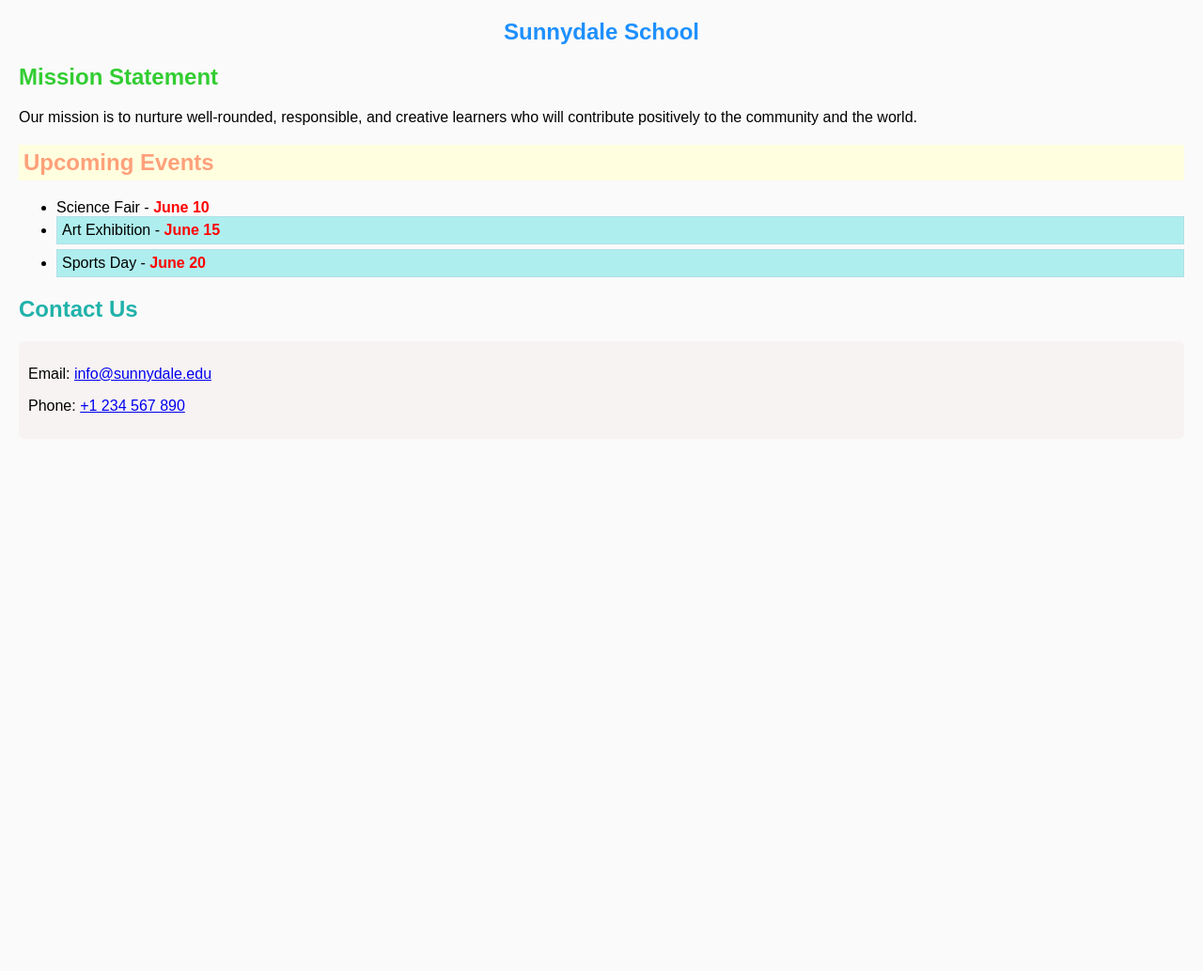
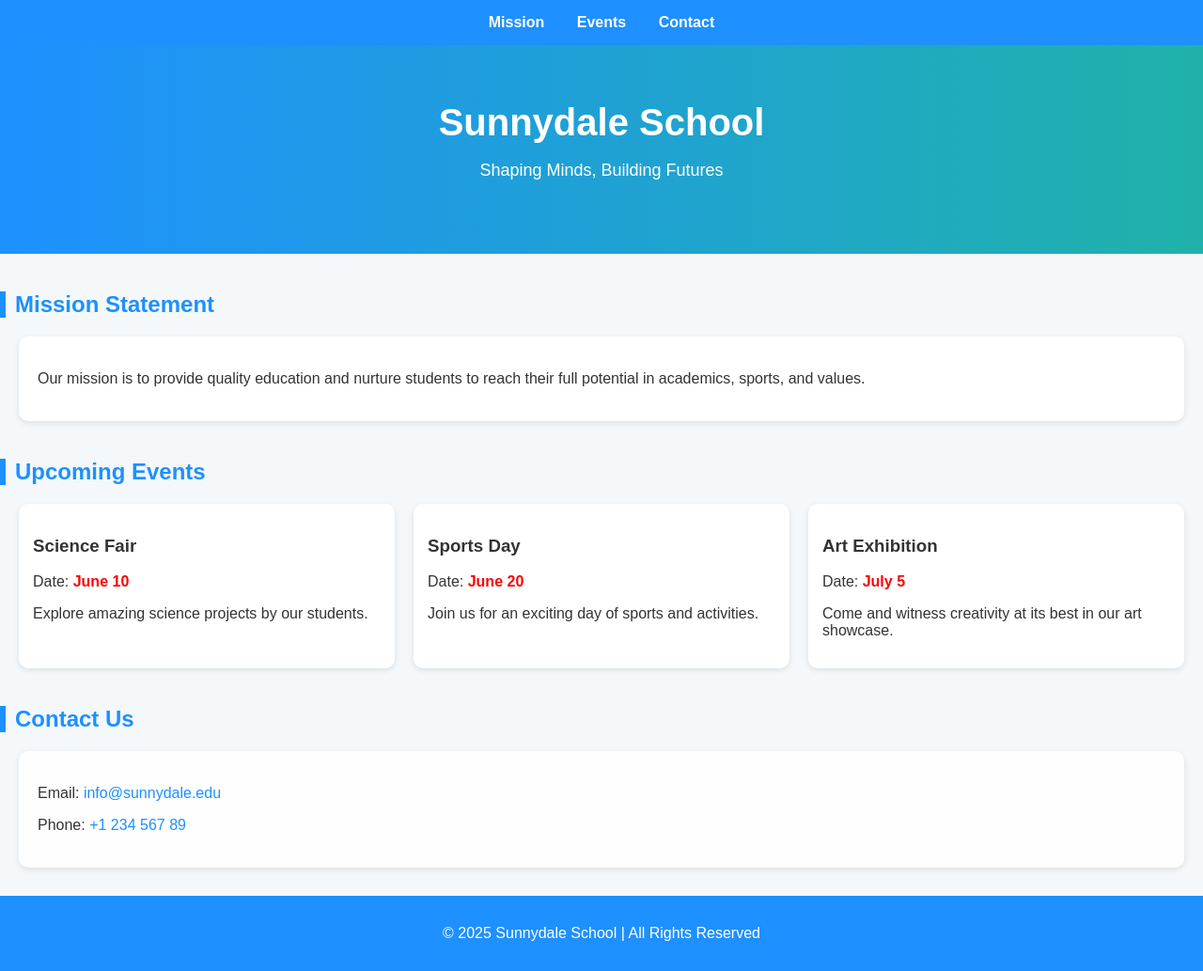
Before and after one commit to AetherAthletics/culinarydesign, a plain HTML site: page index.html in a window 1280 px wide. Shown: the whole page at 94% size. Before the commit the page ends 800 px from the top, so only its background shows below. Drawn offline with Linux system fonts and the light colour scheme.

Commit message:
index.html

```diff
--- a/index.html
+++ b/index.html
@@ -2,86 +2,168 @@
 <html lang="en">
 <head>
   <meta charset="UTF-8">
+  <meta name="viewport" content="width=device-width, initial-scale=1.0">
   <title>Sunnydale School</title>
   <style>
-
     body {
-      font-family: 'Arial', sans-serif;
-      margin: 20px;
-      background-color: #fafafa;
+      font-family: Arial, sans-serif;
+      margin: 0;
+      background-color: #f4f8fb;
+      color: #333;
     }
 
-
-    h1 {
-      font-size: 24px;
-      font-weight: bold;
-      color: #1E90FF;
+    /* Navigation Bar */
+    nav {
+      background-color: #1E90FF;
+      padding: 15px;
       text-align: center;
     }
+    nav a {
+      color: white;
+      text-decoration: none;
+      margin: 0 15px;
+      font-weight: bold;
+      transition: color 0.3s;
+    }
+    nav a:hover {
+      color: #FFD700;
+    }
 
-     h2 {
-          margin-top: 20px;
+    /* Hero Section */
+    .hero {
+      background: linear-gradient(to right, #1E90FF, #20B2AA);
+      color: white;
+      text-align: center;
+      padding: 60px 20px;
     }
-    h2#mission {
-      color: #32CD32;
+    .hero h1 {
+      font-size: 40px;
+      margin: 0;
     }
-    h2#upcoming-events {
-      color: #FFA07A;
-      background-color: #FFFFE0;
-      padding: 5px;
+    .hero p {
+      font-size: 18px;
     }
-    h2#contact {
+
+    /* Section Headings */
+    h2 {
+      border-left: 6px solid #1E90FF;
+      padding-left: 10px;
+      margin-top: 40px;
+      color: #1E90FF;
+    }
+
+    /* Mission Box */
+    .mission {
+      background: white;
+      padding: 20px;
+      border-radius: 10px;
+      box-shadow: 0 2px 6px rgba(0,0,0,0.1);
+      margin: 20px;
+    }
+
+    /* Events Section */
+    .events {
+      display: flex;
+      gap: 20px;
+      flex-wrap: wrap;
+      margin: 20px;
+    }
+    .event-card {
+      background: white;
+      padding: 15px;
+      border-radius: 10px;
+      box-shadow: 0 2px 6px rgba(0,0,0,0.1);
+      flex: 1 1 calc(30% - 20px);
+      transition: transform 0.3s;
+    }
+    .event-card:hover {
+      transform: translateY(-5px);
+    }
+    .event-card span {
+      font-weight: bold;
+      color: red;
+    }
+
+    /* Contact Box */
+    .contact-box {
+      background-color: #fefefe;
+      padding: 20px;
+      margin: 20px;
+      border-radius: 10px;
+      box-shadow: 0 2px 6px rgba(0,0,0,0.1);
+    }
+    .contact-box a {
+      color: #1E90FF;
+      text-decoration: none;
+      transition: color 0.3s;
+    }
+    .contact-box a:hover {
       color: #20B2AA;
     }
 
-
-    .outdoor {
-      background-color: #AFEEEE;
-      padding: 5px;
-      border: 1px solid #B0E0E6;
-      margin-bottom: 5px;
-    }
-
-
-    .section {
-      background-color: #f8f3f3;
-      padding: 10px;
-      border-radius: 6px;
-      margin-top: 10px;
+    /* Footer */
+    footer {
+      background-color: #1E90FF;
+      color: white;
+      text-align: center;
+      padding: 15px;
+      margin-top: 30px;
     }
   </style>
 </head>
 <body>
 
+  <!-- Navigation -->
+  <nav>
+    <a href="#mission">Mission</a>
+    <a href="#upcoming-events">Events</a>
+    <a href="#contact">Contact</a>
+  </nav>
 
-  <h1>Sunnydale School</h1>
+  <!-- Hero Section -->
+  <div class="hero">
+    <h1>Sunnydale School</h1>
+    <p>Shaping Minds, Building Futures</p>
+  </div>
 
+  <!-- Mission Section -->
+  <h2 id="mission">Mission Statement</h2>
+  <div class="mission">
+    <p>Our mission is to provide quality education and nurture students to reach their full potential in academics, sports, and values.</p>
+  </div>
 
-  <h2 id="mission">Mission Statement</h2>
-  <p>
-    Our mission is to nurture well-rounded, responsible, and creative learners
-    who will contribute positively to the community and the world.
-  </p>
+  <!-- Upcoming Events -->
+  <h2 id="upcoming-events">Upcoming Events</h2>
+  <div class="events">
+    <div class="event-card" data-event-type="indoor" title="Event Type: Indoor">
+      <h3>Science Fair</h3>
+      <p>Date: <span>June 10</span></p>
+      <p>Explore amazing science projects by our students.</p>
+    </div>
+    <div class="event-card outdoor" data-event-type="outdoor" title="Event Type: Outdoor">
+      <h3>Sports Day</h3>
+      <p>Date: <span>June 20</span></p>
+      <p>Join us for an exciting day of sports and activities.</p>
+    </div>
+    <div class="event-card outdoor" data-event-type="outdoor" title="Event Type: Outdoor">
+      <h3>Art Exhibition</h3>
+      <p>Date: <span>July 5</span></p>
+      <p>Come and witness creativity at its best in our art showcase.</p>
+    </div>
+  </div>
 
+  <!-- Contact Us -->
+  <h2 id="contact">Contact Us</h2>
+  <div class="contact-box">
+    <p>Email: <a href="mailto:info@sunnydale.edu" title="Click to copy email">info@sunnydale.edu</a></p>
+    <p>Phone: <a href="tel:+123456789" title="Click to copy phone">+1 234 567 89</a></p>
+  </div>
+  <!-- Imagine clicking here shows a message: 'Thanks for reaching out!' -->
 
-  <h2 id="upcoming-events">Upcoming Events</h2>
-  <ul>
-    <li data-event-type="indoor" title="Event Type: Indoor">
-      Science Fair - <span style="font-weight: bold; color: red;">June 10</span>
-    </li>
-    <li class="outdoor" data-event-type="outdoor" title="Event Type: Outdoor">
-      Art Exhibition - <span style="font-weight: bold; color: red;">June 15</span>
-    </li>
-    <li class="outdoor" data-event-type="outdoor" title="Event Type: Outdoor">
-      Sports Day - <span style="font-weight: bold; color: red;">June 20</span>
-    </li>
-  </ul>
-
-  <h2 id="contact">Contact Us</h2>
-  <div class="section">
-    <p>Email: <a href="mailto:info@sunnydale.edu" title="Click to copy email">info@sunnydale.edu</a></p>
-    <p>Phone: <a href="tel:+1234567890" title="Click to copy number">+1 234 567 890</a></p>
-
+  <!-- Footer -->
+  <footer>
+    <p>&copy; 2025 Sunnydale School | All Rights Reserved</p>
+  </footer>
 
 </body>
 </html>
```
